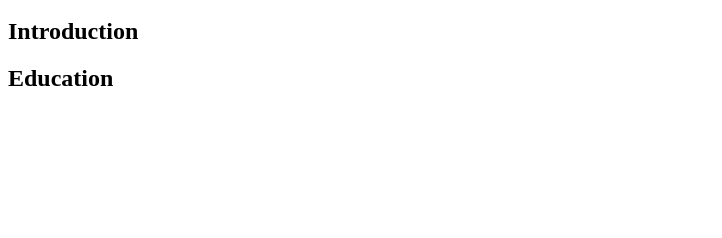
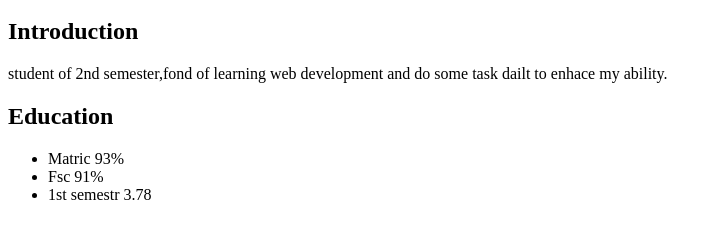
Before and after one commit to Shifafatima/HTML, a plain HTML site: page index.html in a window 1280 px wide. Shown: the part 48-286 px from the top of the page, without its empty margins (0-722 px from the left). Drawn offline with Linux system fonts and the light colour scheme.

Commit message:
paragraph added

```diff
--- a/index.html
+++ b/index.html
@@ -3,7 +3,13 @@
 <body>
     <h1>SHIFA FATIMA</h1>
     <h2>Introduction</h2>
+    <p>student of 2nd semester,fond of learning web development and do some task dailt to enhace my ability. </p>
     <h2>Education</h2>
+    <ul>
+        <li>Matric 93%</li>
+        <li>Fsc 91%</li>
+        <li>1st semestr 3.78</li>
+    </ul>
 </body>
 
 
```
